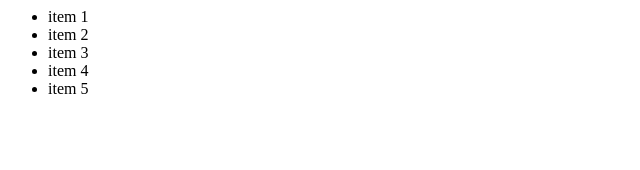
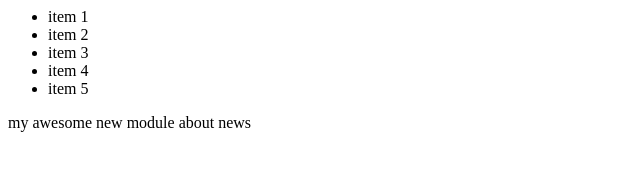
Before and after one commit to xtina11/Prelim-Exam, a plain HTML site: page index.html in a window 1280 px wide. Shown: the whole page, without its empty margins (0-640 px from the left). Drawn offline with Linux system fonts and the light colour scheme.

Commit message:
added news module

```diff
--- a/index.html
+++ b/index.html
@@ -10,5 +10,8 @@
 		<li>item 5</li>
 	</ul>
 </module-one>
+<module-two>
+<div>my awesome new module about news</div>
+</module-two>
 </body>
 </html>
```
